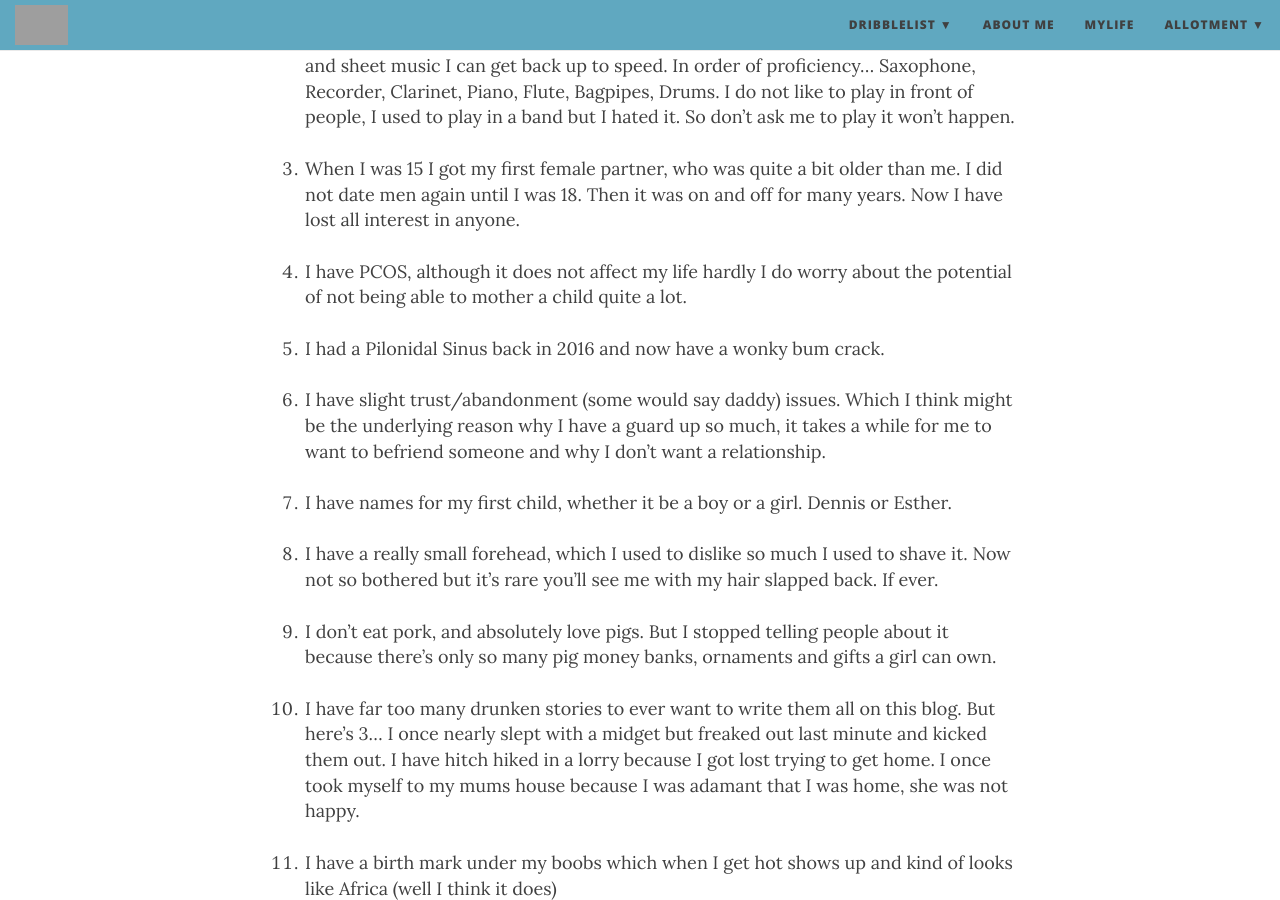
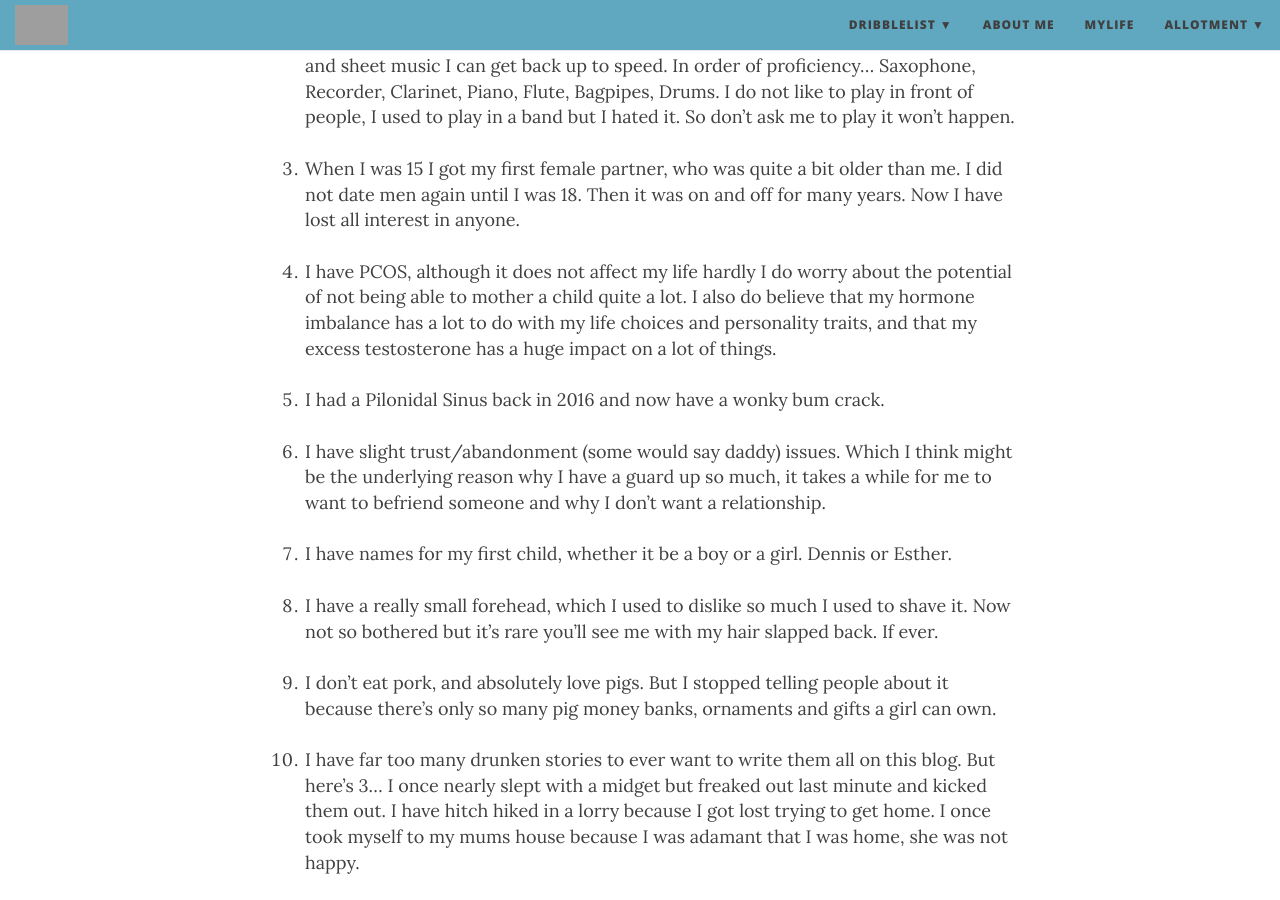
Before and after one commit to ellis-ward/ellis-ward.github.io, a Jekyll site: the page built from aboutme.md, in a window 1280 px wide and 900 px high, scrolled down 1414 px. Built offline with Jekyll 4.4.1, drawn with Linux system fonts in a browser that asks for light colours; nearby versions of some CDN libraries; grey boxes are pictures that could not be loaded.

Commit message:
Update aboutme.md

```diff
--- a/aboutme.md
+++ b/aboutme.md
@@ -14,7 +14,7 @@ subtitle:  So during our Rona quiz I said a few things about me that my friends
 1. The slit in my eyebrow is not done on purpose to make me look cool. It’s actually a scar. I snook into my mums bed when I was 3/4 years old, she didn’t know I was there, rolled over and I fell out and cracked my head open on the side dresser. <br><br>
 2. I can play 7 instruments if you count the recorder. Although i don’t play regularly anymore so really am only proficient in the saxophone. But with a few days practice and sheet music I can get back up to speed. In order of proficiency... Saxophone, Recorder, Clarinet, Piano, Flute, Bagpipes, Drums. I do not like to play in front of people, I used to play in a band but I hated it. So don’t ask me to play it won’t happen. <br><br>
 3. When I was 15 I got my first female partner, who was quite a bit older than me. I did not date men again until I was 18. Then it was on and off for many years. Now I have lost all interest in anyone. <br><br>
-4. I have PCOS, although it does not affect my life hardly I do worry about the potential of not being able to mother a child quite a lot. <br><br>
+4. I have PCOS, although it does not affect my life hardly I do worry about the potential of not being able to mother a child quite a lot. I also do believe that my hormone imbalance has a lot to do with my life choices and personality traits, and that my excess testosterone has a huge impact on a lot of things.<br><br>
 5. I had a Pilonidal Sinus back in 2016 and now have a wonky bum crack. <br><br>
 6. I have slight trust/abandonment (some would say daddy) issues. Which I think might be the underlying reason why I have a guard up so much, it takes a while for me to want to befriend someone and why I don’t want a relationship. <br><br>
 7. I have names for my first child, whether it be a boy or a girl. Dennis or Esther. <br><br>
```
